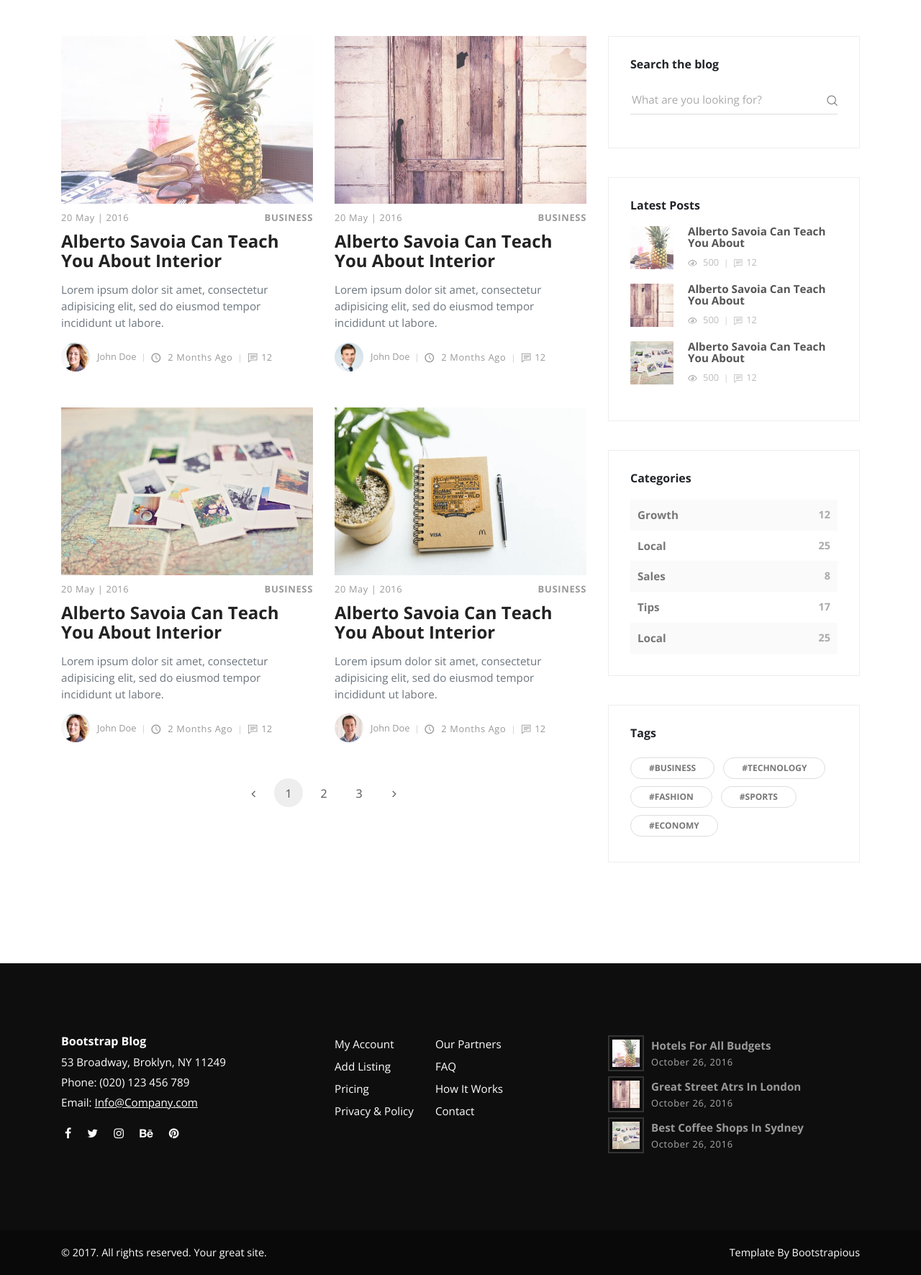
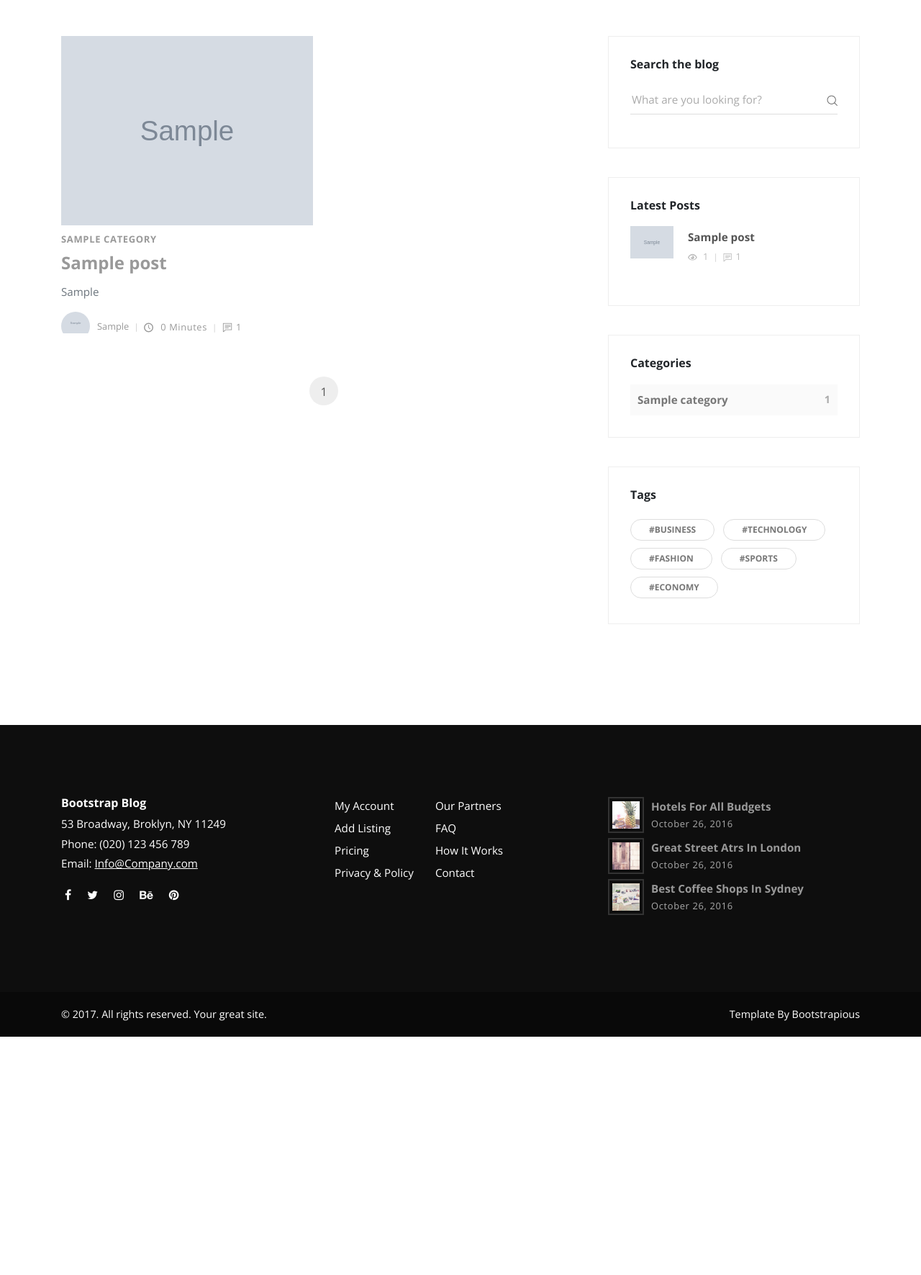
Before and after one commit to Jhersyvb/blog-with-django, a Django app: page /blog/ in a window 1280 px wide. Shown: the part 81-1852 px from the top of the page at 72% size. After the commit the page ends 1521 px from the top, so only its background shows below. Run offline with Django 3.2, Linux system fonts and the light colour scheme; tables that the repository leaves empty hold one stand-in row (values such as "Sample post"); grey boxes marked "Sample" are stand-in pictures; some libraries are stand-ins or nearby versions.

Commit message:
Build any blog with Django - Part 3

```diff
--- a/blog/urls.py
+++ b/blog/urls.py
@@ -3,13 +3,14 @@ from django.conf.urls.static import static
 from django.contrib import admin
 from django.urls import path
 
-from posts.views import index, blog, post
+from posts.views import index, blog, post, search
 
 urlpatterns = [
     path('admin/', admin.site.urls),
     path('', index),
-    path('blog/', blog),
-    path('post/', post)
+    path('blog/', blog, name='post-list'),
+    path('search/', search, name='search'),
+    path('post/<id>/', post, name='post-detail')
 ]
 
 if settings.DEBUG:
--- a/posts/models.py
+++ b/posts/models.py
@@ -1,5 +1,6 @@
 from django.db import models
 from django.contrib.auth import get_user_model
+from django.urls import reverse
 
 User = get_user_model()
 
@@ -23,6 +24,7 @@ class Post(models.Model):
     title = models.CharField(max_length=100)
     overview = models.TextField()
     comment_count = models.IntegerField(default=0)
+    view_count = models.IntegerField(default=0)
     thumbnail = models.ImageField()
     created_at = models.DateTimeField(auto_now_add=True, verbose_name='Fecha de creación')
     updated_at = models.DateTimeField(auto_now=True, verbose_name='Fecha de edición')
@@ -32,3 +34,6 @@ class Post(models.Model):
 
     def __str__(self):
         return self.title
+
+    def get_absolute_url(self):
+        return reverse("post-detail", kwargs={"id": self.id})
--- a/posts/views.py
+++ b/posts/views.py
@@ -1,6 +1,27 @@
+from django.db.models import Count, Q
+from django.core.paginator import Paginator, EmptyPage, PageNotAnInteger
 from django.shortcuts import render
 from .models import Post
 from marketing.models import Signup
+
+
+def search(request):
+    queryset = Post.objects.all()
+    query = request.GET.get('q')
+    if query:
+        queryset = queryset.filter(
+            Q(title__icontains=query) | Q(overview__icontains=query)
+        ).distinct()
+
+    context = {
+        'queryset': queryset
+    }
+    return render(request, 'search_results.html', context)
+
+
+def get_category_count():
+    queryset = Post.objects.values('categories__title').annotate(Count('categories__title'))
+    return queryset
 
 
 def index(request):
@@ -21,8 +42,27 @@ def index(request):
 
 
 def blog(request):
-    return render(request, 'blog.html', {})
+    category_count = get_category_count()
+    latest_posts = Post.objects.order_by('-created_at')[:3]
+    post_list = Post.objects.all()
+    paginator = Paginator(post_list, 4)
+    page_request_var = 'page'
+    page = request.GET.get(page_request_var)
+    try:
+        paginated_queryset = paginator.page(page)
+    except PageNotAnInteger:
+        paginated_queryset = paginator.page(1)
+    except EmptyPage:
+        paginated_queryset = paginator.page(paginator.num_pages)
+
+    context = {
+        'queryset': paginated_queryset,
+        'latest_posts': latest_posts,
+        'page_request_var': page_request_var,
+        'category_count': category_count
+    }
+    return render(request, 'blog.html', context)
 
 
-def post(request):
+def post(request, id):
     return render(request, 'post.html', {})
--- a/templates/blog.html
+++ b/templates/blog.html
@@ -8,107 +8,52 @@
     <main class="posts-listing col-lg-8">
       <div class="container">
         <div class="row">
+          {% for post in queryset %}
           <!-- post -->
           <div class="post col-xl-6">
-            <div class="post-thumbnail"><a href="post.html"><img src="{% static 'img/blog-post-1.jpeg' %}" alt="..."
-                  class="img-fluid"></a></div>
+            <div class="post-thumbnail">
+              <a href="{{ post.get_absolute_url }}"><img src="{{ post.thumbnail.url }}" alt="..." class="img-fluid"></a>
+            </div>
             <div class="post-details">
               <div class="post-meta d-flex justify-content-between">
-                <div class="date meta-last">20 May | 2016</div>
-                <div class="category"><a href="#">Business</a></div>
-              </div><a href="post.html">
-                <h3 class="h4">Alberto Savoia Can Teach You About Interior</h3>
-              </a>
-              <p class="text-muted">Lorem ipsum dolor sit amet, consectetur adipisicing elit, sed do eiusmod tempor
-                incididunt ut labore.</p>
-              <footer class="post-footer d-flex align-items-center"><a href="#"
-                  class="author d-flex align-items-center flex-wrap">
-                  <div class="avatar"><img src="{% static 'img/avatar-3.jpg' %}" alt="..." class="img-fluid"></div>
-                  <div class="title"><span>John Doe</span></div>
+                {% comment %} <div class="date meta-last">20 May | 2016</div> {% endcomment %}
+                <div class="category">
+                  {% for cat in post.categories.all %}
+                  <a href="#">{{ cat }}</a>
+                  {% endfor %}
+                </div>
+              </div>
+              <h3 class="h4"><a href="{{ post.get_absolute_url }}">{{ post.title }}</a></h3>
+              <p class="text-muted">{{ post.overview }}</p>
+              <footer class="post-footer d-flex align-items-center">
+                <a href="#" class="author d-flex align-items-center flex-wrap">
+                  <div class="avatar"><img src="{{ post.author.profile_picture.url }}" alt="..." class="img-fluid">
+                  </div>
+                  <div class="title"><span>{{ post.author.user.username }}</span></div>
                 </a>
-                <div class="date"><i class="icon-clock"></i> 2 months ago</div>
-                <div class="comments meta-last"><i class="icon-comment"></i>12</div>
+                <div class="date"><i class="icon-clock"></i> {{ post.created_at|timesince }}</div>
+                <div class="comments meta-last"><i class="icon-comment"></i>{{ post.comment_count }}</div>
               </footer>
             </div>
           </div>
-          <!-- post             -->
-          <div class="post col-xl-6">
-            <div class="post-thumbnail"><a href="post.html"><img src="{% static 'img/blog-post-2.jpg' %}" alt="..."
-                  class="img-fluid"></a></div>
-            <div class="post-details">
-              <div class="post-meta d-flex justify-content-between">
-                <div class="date meta-last">20 May | 2016</div>
-                <div class="category"><a href="#">Business</a></div>
-              </div><a href="post.html">
-                <h3 class="h4">Alberto Savoia Can Teach You About Interior</h3>
-              </a>
-              <p class="text-muted">Lorem ipsum dolor sit amet, consectetur adipisicing elit, sed do eiusmod tempor
-                incididunt ut labore.</p>
-              <div class="post-footer d-flex align-items-center"><a href="#"
-                  class="author d-flex align-items-center flex-wrap">
-                  <div class="avatar"><img src="{% static 'img/avatar-2.jpg' %}" alt="..." class="img-fluid"></div>
-                  <div class="title"><span>John Doe</span></div>
-                </a>
-                <div class="date"><i class="icon-clock"></i> 2 months ago</div>
-                <div class="comments meta-last"><i class="icon-comment"></i>12</div>
-              </div>
-            </div>
-          </div>
-          <!-- post             -->
-          <div class="post col-xl-6">
-            <div class="post-thumbnail"><a href="post.html"><img src="{% static 'img/blog-post-3.jpeg' %}" alt="..."
-                  class="img-fluid"></a></div>
-            <div class="post-details">
-              <div class="post-meta d-flex justify-content-between">
-                <div class="date meta-last">20 May | 2016</div>
-                <div class="category"><a href="#">Business</a></div>
-              </div><a href="post.html">
-                <h3 class="h4">Alberto Savoia Can Teach You About Interior</h3>
-              </a>
-              <p class="text-muted">Lorem ipsum dolor sit amet, consectetur adipisicing elit, sed do eiusmod tempor
-                incididunt ut labore.</p>
-              <div class="post-footer d-flex align-items-center"><a href="#"
-                  class="author d-flex align-items-center flex-wrap">
-                  <div class="avatar"><img src="{% static 'img/avatar-3.jpg' %}" alt="..." class="img-fluid"></div>
-                  <div class="title"><span>John Doe</span></div>
-                </a>
-                <div class="date"><i class="icon-clock"></i> 2 months ago</div>
-                <div class="comments meta-last"><i class="icon-comment"></i>12</div>
-              </div>
-            </div>
-          </div>
-          <!-- post -->
-          <div class="post col-xl-6">
-            <div class="post-thumbnail"><a href="post.html"><img src="{% static 'img/blog-post-4.jpeg' %}" alt="..."
-                  class="img-fluid"></a></div>
-            <div class="post-details">
-              <div class="post-meta d-flex justify-content-between">
-                <div class="date meta-last">20 May | 2016</div>
-                <div class="category"><a href="#">Business</a></div>
-              </div><a href="post.html">
-                <h3 class="h4">Alberto Savoia Can Teach You About Interior</h3>
-              </a>
-              <p class="text-muted">Lorem ipsum dolor sit amet, consectetur adipisicing elit, sed do eiusmod tempor
-                incididunt ut labore.</p>
-              <div class="post-footer d-flex align-items-center"><a href="#"
-                  class="author d-flex align-items-center flex-wrap">
-                  <div class="avatar"><img src="{% static 'img/avatar-1.jpg' %}" alt="..." class="img-fluid"></div>
-                  <div class="title"><span>John Doe</span></div>
-                </a>
-                <div class="date"><i class="icon-clock"></i> 2 months ago</div>
-                <div class="comments meta-last"><i class="icon-comment"></i>12</div>
-              </div>
-            </div>
-          </div>
+          {% endfor %}
         </div>
         <!-- Pagination -->
         <nav aria-label="Page navigation example">
           <ul class="pagination pagination-template d-flex justify-content-center">
-            <li class="page-item"><a href="#" class="page-link"> <i class="fa fa-angle-left"></i></a></li>
-            <li class="page-item"><a href="#" class="page-link active">1</a></li>
-            <li class="page-item"><a href="#" class="page-link">2</a></li>
-            <li class="page-item"><a href="#" class="page-link">3</a></li>
-            <li class="page-item"><a href="#" class="page-link"> <i class="fa fa-angle-right"></i></a></li>
+            {% if queryset.has_previous %}
+            <li class="page-item"><a href="?page=1" class="page-link"><i class="fa fa-angle-double-left"></i></a></li>
+            <li class="page-item"><a href="?{{ page_request_var }}={{ queryset.previous_page_number }}"
+                class="page-link"> <i class="fa fa-angle-left"></i></a></li>
+            {% endif %}
+            <li class="page-item"><a href="?{{ page_request_var }}={{ queryset.number }}"
+                class="page-link active">{{ queryset.number }}</a></li>
+            {% if queryset.has_next %}
+            <li class="page-item"><a href="?{{ page_request_var }}={{ queryset.next_page_number }}"
+                class="page-link"> <i class="fa fa-angle-right"></i></a></li>
+            <li class="page-item"><a href="?page={{ queryset.paginator.num_pages }}"
+                class="page-link"><i class="fa fa-angle-double-right"></i></a></li>
+            {% endif %}
           </ul>
         </nav>
       </div>
@@ -119,9 +64,9 @@
         <header>
           <h3 class="h6">Search the blog</h3>
         </header>
-        <form action="#" class="search-form">
+        <form action="{% url 'search' %}" class="search-form">
           <div class="form-group">
-            <input type="search" placeholder="What are you looking for?">
+            <input type="text" name="q" placeholder="What are you looking for?">
             <button type="submit" class="submit"><i class="icon-search"></i></button>
           </div>
         </form>
@@ -131,48 +76,32 @@
         <header>
           <h3 class="h6">Latest Posts</h3>
         </header>
-        <div class="blog-posts"><a href="#">
+        <div class="blog-posts">
+          {% for post in latest_posts %}
+          <a href="{{ post.get_absolute_url }}">
             <div class="item d-flex align-items-center">
-              <div class="image"><img src="{% static 'img/small-thumbnail-1.jpg' %}" alt="..." class="img-fluid"></div>
-              <div class="title"><strong>Alberto Savoia Can Teach You About</strong>
+              <div class="image"><img src="{{ post.thumbnail.url }}" alt="..." class="img-fluid"></div>
+              <div class="title"><strong>{{ post.title }}</strong>
                 <div class="d-flex align-items-center">
-                  <div class="views"><i class="icon-eye"></i> 500</div>
-                  <div class="comments"><i class="icon-comment"></i>12</div>
+                  <div class="views"><i class="icon-eye"></i> {{ post.view_count }}</div>
+                  <div class="comments"><i class="icon-comment"></i>{{ post.comment_count }}</div>
                 </div>
               </div>
             </div>
-          </a><a href="#">
-            <div class="item d-flex align-items-center">
-              <div class="image"><img src="{% static 'img/small-thumbnail-2.jpg' %}" alt="..." class="img-fluid"></div>
-              <div class="title"><strong>Alberto Savoia Can Teach You About</strong>
-                <div class="d-flex align-items-center">
-                  <div class="views"><i class="icon-eye"></i> 500</div>
-                  <div class="comments"><i class="icon-comment"></i>12</div>
-                </div>
-              </div>
-            </div>
-          </a><a href="#">
-            <div class="item d-flex align-items-center">
-              <div class="image"><img src="{% static 'img/small-thumbnail-3.jpg' %}" alt="..." class="img-fluid"></div>
-              <div class="title"><strong>Alberto Savoia Can Teach You About</strong>
-                <div class="d-flex align-items-center">
-                  <div class="views"><i class="icon-eye"></i> 500</div>
-                  <div class="comments"><i class="icon-comment"></i>12</div>
-                </div>
-              </div>
-            </div>
-          </a></div>
+          </a>
+          {% endfor %}
+        </div>
       </div>
       <!-- Widget [Categories Widget]-->
       <div class="widget categories">
         <header>
           <h3 class="h6">Categories</h3>
         </header>
-        <div class="item d-flex justify-content-between"><a href="#">Growth</a><span>12</span></div>
-        <div class="item d-flex justify-content-between"><a href="#">Local</a><span>25</span></div>
-        <div class="item d-flex justify-content-between"><a href="#">Sales</a><span>8</span></div>
-        <div class="item d-flex justify-content-between"><a href="#">Tips</a><span>17</span></div>
-        <div class="item d-flex justify-content-between"><a href="#">Local</a><span>25</span></div>
+        {% for cat in category_count %}
+        <div class="item d-flex justify-content-between">
+          <a href="#">{{ cat.categories__title }}</a><span>{{ cat.categories__title__count }}</span>
+        </div>
+        {% endfor %}
       </div>
       <!-- Widget [Tags Cloud Widget]-->
       <div class="widget tags">
```
Also changed, not shown: templates/search_results.html (added, +10 -0 lines), posts/migrations/0003_post_view_count.py (added).
